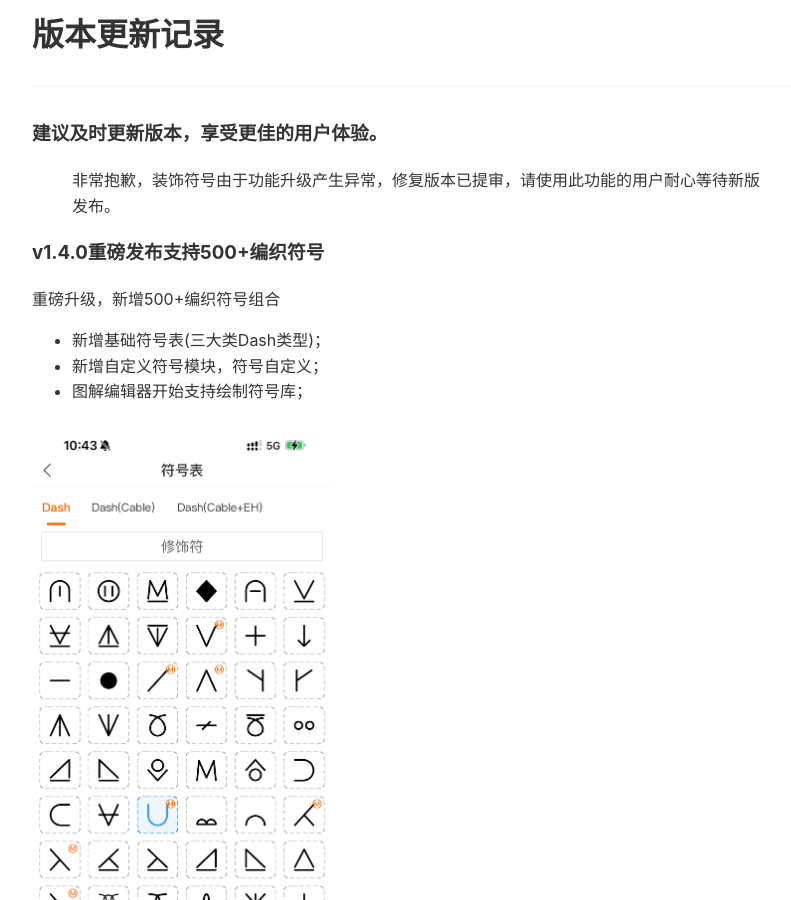
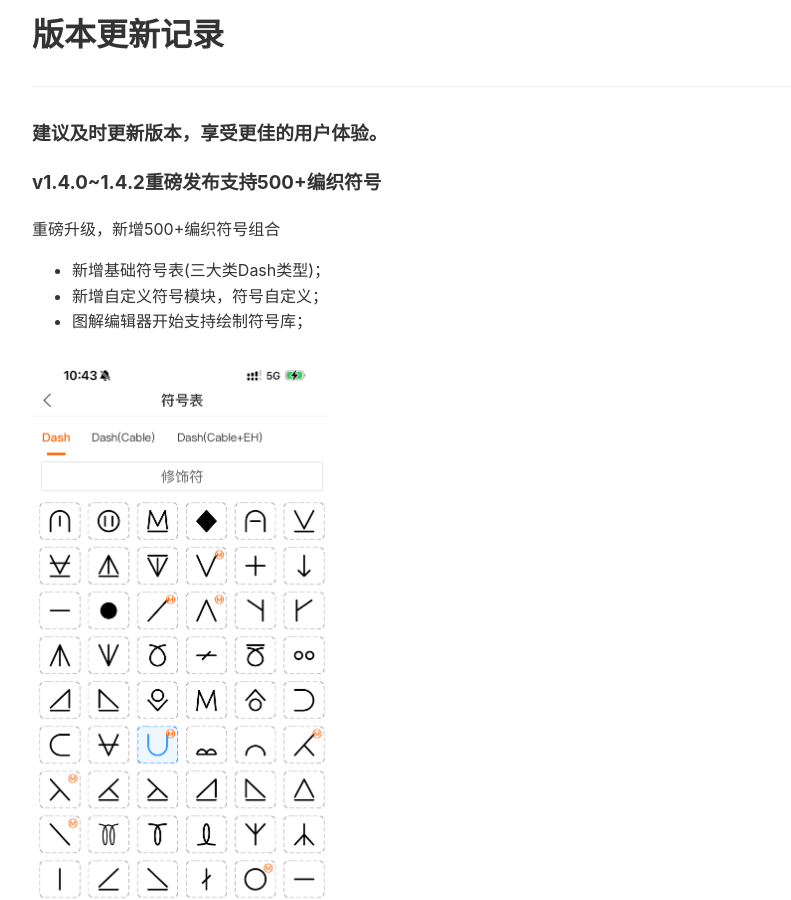
Before and after one commit to iBlackStone/iblackstone.github.io, a Jekyll site: the page built from setword/versions.md, in a window 1280 px wide and 900 px high. Shown: the whole window, without its empty margins (224-1015 px from the left). Built offline with Jekyll 4.4.1, drawn with Linux system fonts in a browser that asks for light colours.

Commit message:
content update

```diff
--- a/setword/versions.md
+++ b/setword/versions.md
@@ -5,9 +5,7 @@
 
 ### 建议及时更新版本，享受更佳的用户体验。
 
-> 非常抱歉，装饰符号由于功能升级产生异常，修复版本已提审，请使用此功能的用户耐心等待新版发布。
-
-### v1.4.0重磅发布支持500+编织符号
+### v1.4.0~1.4.2重磅发布支持500+编织符号
 重磅升级，新增500+编织符号组合
 - 新增基础符号表(三大类Dash类型)；
 - 新增自定义符号模块，符号自定义；
```
Also changed, not shown: setword/versionsen.md (+1 -3 lines).
